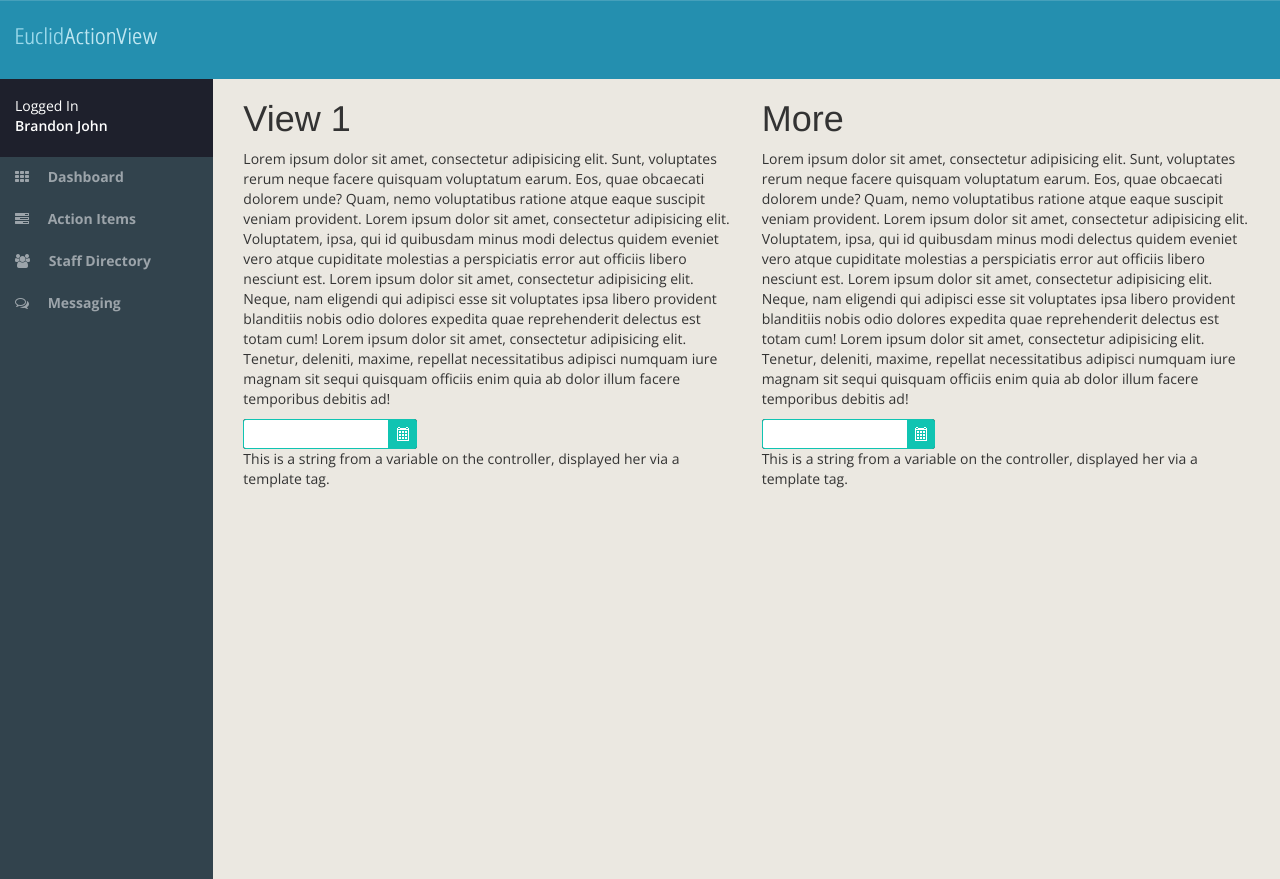
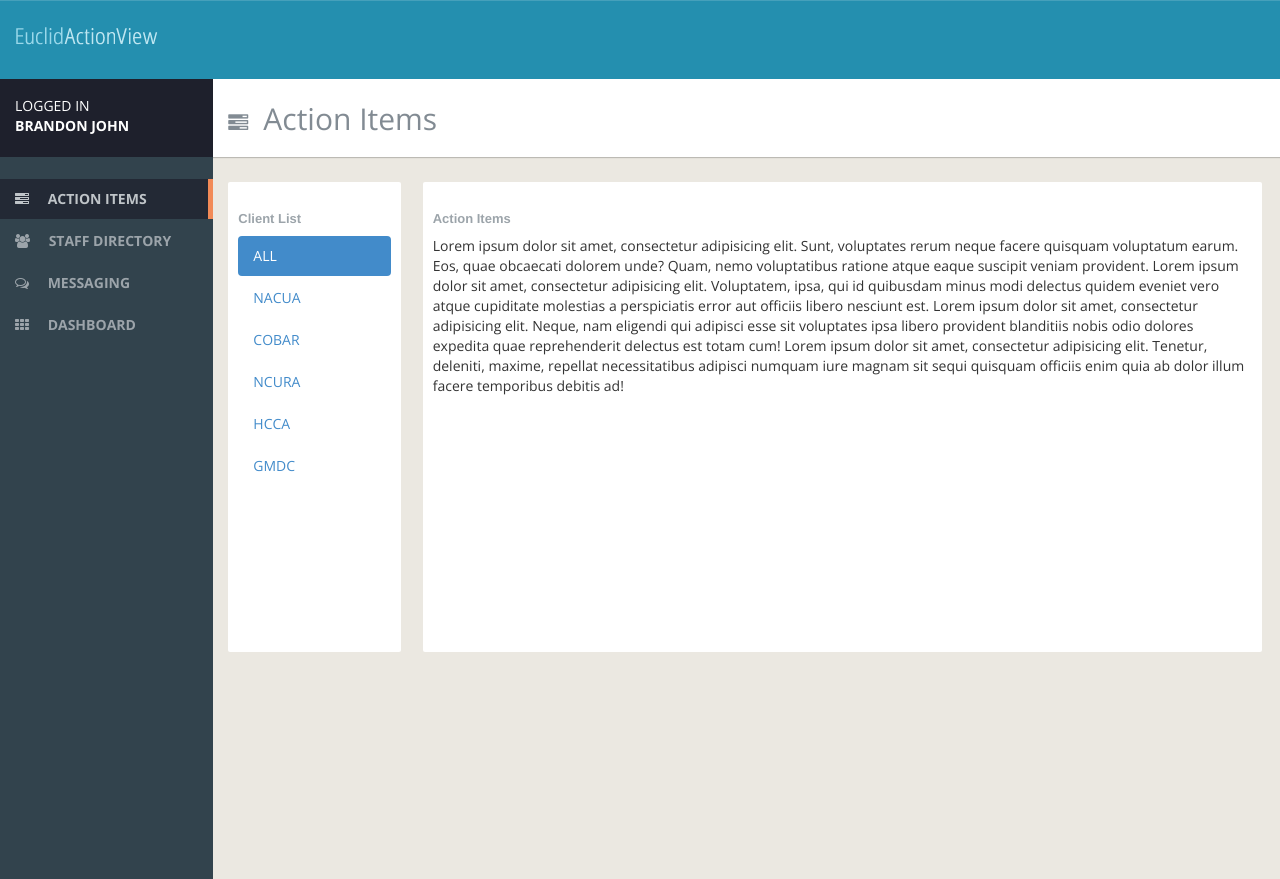
Before and after one commit to BrandonJF/EAV_Support, a plain HTML site: page index.html in a window 1280 px wide. Drawn offline with nearby package versions, Linux system fonts and the light colour scheme.

Commit message:
Various updates to layout.

```diff
--- a/app/views/leftNav.htm
+++ b/app/views/leftNav.htm
@@ -1,8 +1,9 @@
 <div class="row">
     <ul class="nav  nav-stacked">
-  <li class="active"><a href="#"><i class="fa fa-th"></i> Dashboard</a></li>
-  <li><a href="#"><i class="fa fa-tasks"></i> Action Items</a></li>
+
+  <li><a href="#" class="active"><i class="fa fa-tasks"></i> Action Items</a></li>
   <li><a href="#"><i class="fa fa-users"></i> Staff Directory</a></li>
   <li><a href="#"><i class="fa fa-comments-o"></i> Messaging</a></li>
+    <li class="active"><a href="#"><i class="fa fa-th"></i> Dashboard</a></li>
 </ul>
 </div>
--- a/app/views/view1.htm
+++ b/app/views/view1.htm
@@ -1,33 +1,29 @@
-<div class="col-md-6">
+<div class="row contentHeader">
+    <div class="col-xs-12">
+        <i class="fa fa-tasks"></i>Action Items
+    </div>
+</div>
 
-
-
-<h1>View 1</h1>
-<p>
-    Lorem ipsum dolor sit amet, consectetur adipisicing elit. Sunt, voluptates rerum neque facere quisquam voluptatum earum. Eos, quae obcaecati dolorem unde? Quam, nemo voluptatibus ratione atque eaque suscipit veniam provident. Lorem ipsum dolor sit amet, consectetur adipisicing elit. Voluptatem, ipsa, qui id quibusdam minus modi delectus quidem eveniet vero atque cupiditate molestias a perspiciatis error aut officiis libero nesciunt est. Lorem ipsum dolor sit amet, consectetur adipisicing elit. Neque, nam eligendi qui adipisci esse sit voluptates ipsa libero provident blanditiis nobis odio dolores expedita quae reprehenderit delectus est totam cum! Lorem ipsum dolor sit amet, consectetur adipisicing elit. Tenetur, deleniti, maxime, repellat necessitatibus adipisci numquam iure magnam sit sequi quisquam officiis enim quia ab dolor illum facere temporibus debitis ad!
-</p>
-<input class="datepicker" />
-<br>
-
-{{scopeVariableExample.stringVar}}
-
-
+<!--<div class="row">-->
+<div class="col-xs-2 contentBox">
+    <h1>Client List</h1>
+    <ul class="nav nav-pills nav-stacked">
+  <li class="active"><a href="#">ALL</a></li>
+  <li><a href="#">NACUA</a></li>
+  <li><a href="#">COBAR</a></li>
+  <li><a href="#">NCURA</a></li>
+  <li><a href="#">HCCA</a></li>
+  <li><a href="#">GMDC</a></li>
+</ul>
 
 </div>
 
-<div class="col-md-6">
-
-
-
-<h1>More</h1>
-<p>
-    Lorem ipsum dolor sit amet, consectetur adipisicing elit. Sunt, voluptates rerum neque facere quisquam voluptatum earum. Eos, quae obcaecati dolorem unde? Quam, nemo voluptatibus ratione atque eaque suscipit veniam provident. Lorem ipsum dolor sit amet, consectetur adipisicing elit. Voluptatem, ipsa, qui id quibusdam minus modi delectus quidem eveniet vero atque cupiditate molestias a perspiciatis error aut officiis libero nesciunt est. Lorem ipsum dolor sit amet, consectetur adipisicing elit. Neque, nam eligendi qui adipisci esse sit voluptates ipsa libero provident blanditiis nobis odio dolores expedita quae reprehenderit delectus est totam cum! Lorem ipsum dolor sit amet, consectetur adipisicing elit. Tenetur, deleniti, maxime, repellat necessitatibus adipisci numquam iure magnam sit sequi quisquam officiis enim quia ab dolor illum facere temporibus debitis ad!
-</p>
-<input class="datepicker" />
-<br>
-
-{{scopeVariableExample.stringVar}}
-
-
-
+<div class="col-xs-9 col-xs-offset-point25 contentBox aiListBox">
+    <h1>Action Items</h1>
+    <p>
+        Lorem ipsum dolor sit amet, consectetur adipisicing elit. Sunt, voluptates rerum neque facere quisquam voluptatum earum. Eos, quae obcaecati dolorem unde? Quam, nemo voluptatibus ratione atque eaque suscipit veniam provident. Lorem ipsum dolor sit amet, consectetur adipisicing elit. Voluptatem, ipsa, qui id quibusdam minus modi delectus quidem eveniet vero atque cupiditate molestias a perspiciatis error aut officiis libero nesciunt est. Lorem ipsum dolor sit amet, consectetur adipisicing elit. Neque, nam eligendi qui adipisci esse sit voluptates ipsa libero provident blanditiis nobis odio dolores expedita quae reprehenderit delectus est totam cum! Lorem ipsum dolor sit amet, consectetur adipisicing elit. Tenetur, deleniti, maxime, repellat necessitatibus adipisci numquam iure magnam sit sequi quisquam officiis enim quia ab dolor illum facere temporibus debitis ad!
+    </p>
+<!--    <input class="datepicker" />-->
+<!--    <br>{{scopeVariableExample.stringVar}}-->
 </div>
+<!--</div>-->
--- a/css/styles.css
+++ b/css/styles.css
@@ -1,4 +1,12 @@
 @import url(http://fonts.googleapis.com/css?family=Open+Sans:400,300,600,700);
+
+.col-xs-offset-point5 {
+  margin-left: 4.166666666666666%;
+}
+.col-xs-offset-point25 {
+  margin-left: 2.083333333333333%;
+}
+
 
 /* ==========================================================================
    Browse Happy prompt
@@ -65,11 +73,18 @@ body {
     font-weight: 700;
 }
 
+.leftNav .nav li a:hover, .leftNav .nav li a.active{
+    color:#BFC4C8;
+    background:#232935;
+    border-right: 5px solid #F28A57;
+}
+
 .leftNav .nav li a{
     color:#9CA4AA;
     font-family: 'Open Sans', sans-serif;
     font-size:14px;
     font-weight: 700;
+    text-transform: uppercase;
 }
 .leftNav .nav li a i {
  margin-right:15px;
@@ -87,8 +102,44 @@ body {
     color:#FFF;
     font-weight: 300;
     padding-top: 17px;
+    margin-bottom:22px;
+    text-transform: uppercase;
 }
 .userDisplay span{
     color:#FFF;
-    font-weight: 600;
+    font-weight: 700;
 }
+
+.contentHeader{
+ background: #FFF;
+    height: 78px;
+    font-weight: 400;
+    font-size: 30px;
+    color: #828B93;
+    padding-top:19px;
+    margin-bottom:25px;
+    -webkit-box-shadow: 0px 1px 1px 0px rgba(0,0,0,0.2);
+-moz-box-shadow: 0px 1px 1px 0px rgba(0,0,0,0.2);
+box-shadow: 0px 1px 1px 0px rgba(0,0,0,0.2);
+
+}
+.contentHeader i{
+    font-size: 20px;
+    margin-right: 15px;
+}
+.contentBox{
+ background:#FFF;
+    border-radius:2px;
+    padding:10px;
+    min-height:470px;
+}
+
+.contentBox h1{
+ font-size: 13px;
+    font-weight: 700;
+    color: #9CA4AA;
+}
+
+.aiListBox{
+    width: 81%;
+}
```
